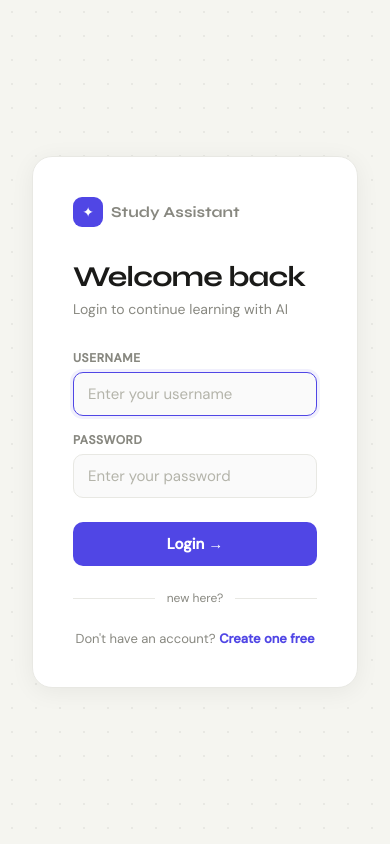
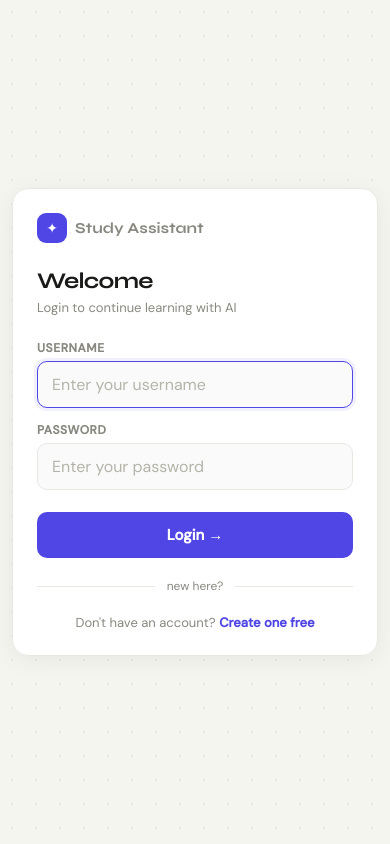
Before and after one commit to Muhammad1113/-smart-study-assistant, a Flask app: page / in a window 390 px wide. Run offline with Flask 3, Linux system fonts and the light colour scheme.

Commit message:
Enhance login page responsiveness and styles
Added viewport meta tag and improved styles for better responsiveness.

```diff
--- a/templates/login.html
+++ b/templates/login.html
@@ -2,6 +2,7 @@
 <html>
 <head>
     <title>Login — Study Assistant</title>
+    <meta name="viewport" content="width=device-width, initial-scale=1.0, maximum-scale=1.0">
     <link rel="preconnect" href="https://fonts.googleapis.com">
     <link href="https://fonts.googleapis.com/css2?family=Syne:wght@400;600;700&family=DM+Sans:wght@300;400;500&display=swap" rel="stylesheet">
     <style>
@@ -20,6 +21,9 @@
             --coral: #dc2626;
             --coral-light: #fee2e2;
         }
+        html, body {
+            height: 100%;
+        }
         body {
             font-family: 'DM Sans', sans-serif;
             background: var(--bg);
@@ -28,7 +32,7 @@
             display: flex;
             align-items: center;
             justify-content: center;
-            padding: 2rem;
+            padding: 1rem;
         }
         .bg-dots {
             position: fixed; inset: 0;
@@ -42,31 +46,62 @@
             background: var(--white);
             border: 1px solid var(--border);
             border-radius: 20px;
-            padding: 2.5rem;
+            padding: 2rem;
             box-shadow: 0 4px 24px rgba(0,0,0,0.06);
             animation: fadeUp 0.5s ease both;
         }
-        .card-logo { display: flex; align-items: center; gap: 8px; margin-bottom: 2rem; }
-        .logo-mark { width: 30px; height: 30px; background: var(--accent); border-radius: 9px; display: flex; align-items: center; justify-content: center; font-size: 14px; color: white; }
+        .card-logo { display: flex; align-items: center; gap: 8px; margin-bottom: 1.5rem; }
+        .logo-mark { width: 30px; height: 30px; background: var(--accent); border-radius: 9px; display: flex; align-items: center; justify-content: center; font-size: 14px; color: white; flex-shrink: 0; }
         .logo-text { font-family: 'Syne', sans-serif; font-size: 0.95rem; font-weight: 700; color: var(--muted); }
-        .card-title { font-family: 'Syne', sans-serif; font-size: 1.8rem; font-weight: 700; letter-spacing: -0.03em; margin-bottom: 0.4rem; }
-        .card-sub { font-size: 14px; color: var(--muted); margin-bottom: 2rem; }
-        .error-box { display: flex; align-items: center; gap: 8px; background: var(--coral-light); border: 1px solid #fca5a5; border-radius: 10px; padding: 10px 14px; margin-bottom: 1.25rem; font-size: 13px; color: var(--coral); }
-        .field { margin-bottom: 1rem; }
-        .field label { display: block; font-size: 12px; font-weight: 600; color: var(--muted); letter-spacing: 0.05em; text-transform: uppercase; margin-bottom: 6px; }
-        .field input { width: 100%; background: var(--surface); border: 1.5px solid var(--border); border-radius: 10px; padding: 11px 14px; color: var(--text); font-family: 'DM Sans', sans-serif; font-size: 15px; outline: none; transition: border-color 0.2s, box-shadow 0.2s; }
+        .card-title { font-family: 'Syne', sans-serif; font-size: 1.6rem; font-weight: 700; letter-spacing: -0.03em; margin-bottom: 0.3rem; }
+        .card-sub { font-size: 13px; color: var(--muted); margin-bottom: 1.5rem; }
+        .error-box { display: flex; align-items: center; gap: 8px; background: var(--coral-light); border: 1px solid #fca5a5; border-radius: 10px; padding: 10px 14px; margin-bottom: 1rem; font-size: 13px; color: var(--coral); }
+        .field { margin-bottom: 0.9rem; }
+        .field label { display: block; font-size: 12px; font-weight: 600; color: var(--muted); letter-spacing: 0.05em; text-transform: uppercase; margin-bottom: 5px; }
+        .field input {
+            width: 100%;
+            background: var(--surface);
+            border: 1.5px solid var(--border);
+            border-radius: 10px;
+            padding: 12px 14px;
+            color: var(--text);
+            font-family: 'DM Sans', sans-serif;
+            font-size: 16px; /* 16px prevents iOS zoom */
+            outline: none;
+            transition: border-color 0.2s, box-shadow 0.2s;
+        }
         .field input::placeholder { color: var(--muted2); }
         .field input:focus { border-color: var(--accent); box-shadow: 0 0 0 3px rgba(80,70,229,0.08); }
-        .btn { width: 100%; background: var(--accent); color: #fff; border: none; border-radius: 10px; padding: 12px; font-family: 'DM Sans', sans-serif; font-size: 15px; font-weight: 600; cursor: pointer; margin-top: 0.5rem; transition: all 0.2s; }
+        .btn {
+            width: 100%;
+            background: var(--accent);
+            color: #fff;
+            border: none;
+            border-radius: 10px;
+            padding: 13px;
+            font-family: 'DM Sans', sans-serif;
+            font-size: 15px;
+            font-weight: 600;
+            cursor: pointer;
+            margin-top: 0.5rem;
+            transition: all 0.2s;
+            -webkit-tap-highlight-color: transparent;
+        }
         .btn:hover { background: var(--accent2); transform: translateY(-1px); box-shadow: 0 4px 12px rgba(80,70,229,0.25); }
         .btn:active { transform: scale(0.99); }
-        .divider { display: flex; align-items: center; gap: 12px; margin: 1.5rem 0; }
+        .divider { display: flex; align-items: center; gap: 12px; margin: 1.25rem 0; }
         .divider-line { flex: 1; height: 1px; background: var(--border); }
         .divider-text { font-size: 12px; color: var(--muted); }
         .card-footer { text-align: center; font-size: 13px; color: var(--muted); }
         .card-footer a { color: var(--accent); text-decoration: none; font-weight: 600; }
         .card-footer a:hover { text-decoration: underline; }
         @keyframes fadeUp { from { opacity: 0; transform: translateY(16px); } to { opacity: 1; transform: translateY(0); } }
+
+        @media (max-width: 480px) {
+            body { padding: 0.75rem; align-items: center; }
+            .card { padding: 1.5rem; border-radius: 16px; }
+            .card-title { font-size: 1.4rem; }
+        }
     </style>
 </head>
 <body>
@@ -76,7 +111,7 @@
         <div class="logo-mark">✦</div>
         <span class="logo-text">Study Assistant</span>
     </div>
-    <h1 class="card-title">Welcome back</h1>
+    <h1 class="card-title">Welcome</h1>
     <p class="card-sub">Login to continue learning with AI</p>
     {% if error %}
     <div class="error-box">⚠ {{ error }}</div>
@@ -84,11 +119,11 @@
     <form method="POST">
         <div class="field">
             <label>Username</label>
-            <input type="text" name="username" placeholder="Enter your username" required autofocus>
+            <input type="text" name="username" placeholder="Enter your username" required autofocus autocomplete="username">
         </div>
         <div class="field">
             <label>Password</label>
-            <input type="password" name="password" placeholder="Enter your password" required>
+            <input type="password" name="password" placeholder="Enter your password" required autocomplete="current-password">
         </div>
         <button type="submit" class="btn">Login →</button>
     </form>
```
